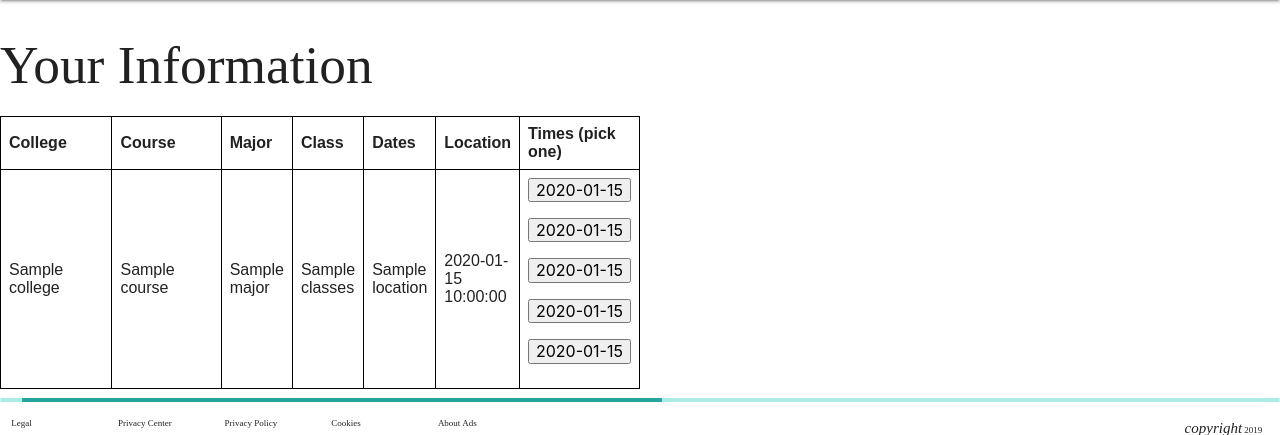
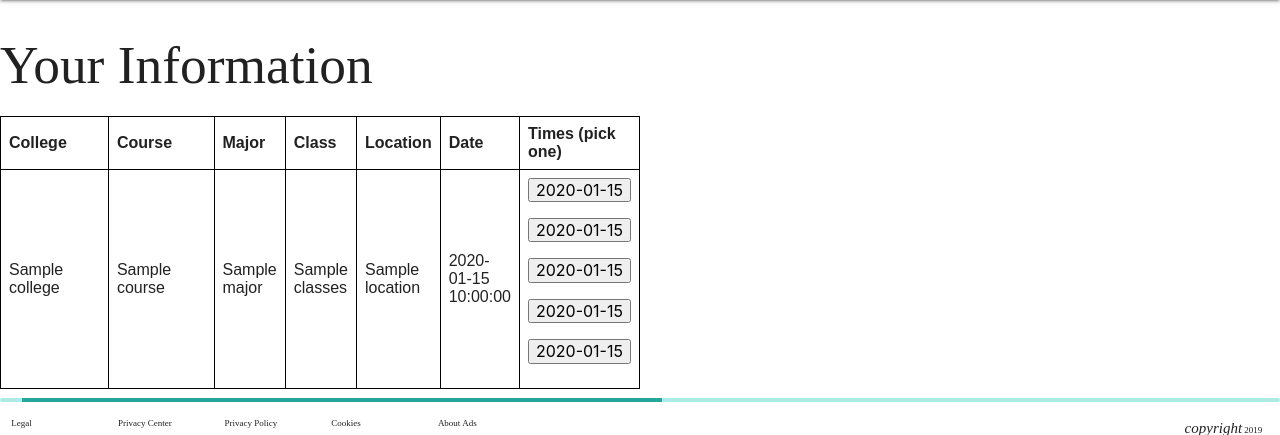
Before and after one commit to silviadebenedictis/StudyBuddy, a Flask app: template app/templates/results.html in a window 1280 px wide. Shown: the part 64-499 px from the top of the page. Run offline with Flask 2, Linux system fonts and the light colour scheme; the template is opened without the code that fills it: most values are stand-ins (such as "Sample title", 1, 10 or a date in 2020); some web fonts are replaced.

Commit message:
Study Buddy

```diff
--- a/app/templates/results.html
+++ b/app/templates/results.html
@@ -63,8 +63,8 @@ body {
         <th>Course </th>
         <th>Major </th>
         <th>Class</th>
-        <th>Dates </th>
         <th>Location </th>
+        <th>Date </th>
         <th>Times (pick one) </th>
         </tr>
         <tr>
```
